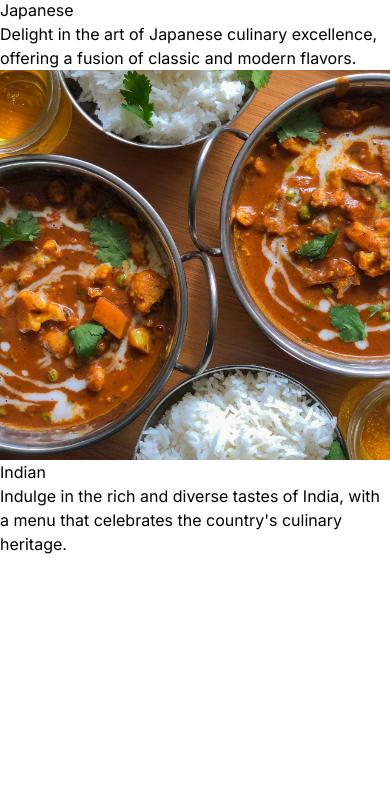
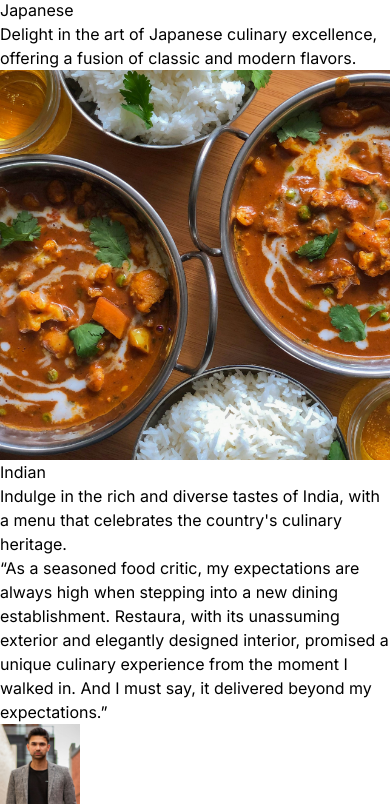
Before and after one commit to Lukas28-cell/Modern-restaura-landingPage, a React (Vite) app: page / in a window 390 px wide. Shown: the part 6197-7001 px from the top of the page. Before the commit the page ends 6753 px from the top, so only its background shows below. Built offline with nearby package versions, Linux system fonts and the light colour scheme.

Commit message:
updating

```diff
--- a/src/App.jsx
+++ b/src/App.jsx
@@ -5,6 +5,7 @@ import Dishes from './component/Dishes'
 import About from './component/About'
 import Mission from './component/Mission'
 import Expertise from './component/Expertise'
+import Review from './component/Review'
 
 const App = () => {
   return (
@@ -15,6 +16,7 @@ const App = () => {
       <About/>
       <Mission/>
       <Expertise/>
+      <Review/>
     </div>
   )
 }
--- a/src/component/Review.jsx
+++ b/src/component/Review.jsx
@@ -1,10 +1,23 @@
 import React from 'react'
+import {REVIEW} from '../constants'
+import xaviour from '../assets/xaviour.jpeg'
+import customer1 from '../assets/customer1.jpeg'
+import customer2 from '../assets/customer2.jpeg'
+import customer3 from '../assets/customer3.jpeg'
+import customer4 from '../assets/customer4.jpeg'
 
 const Review = () => {
   return (
    <section className=' container mx-auto mb-8 mt-12' id='review'>
     <div className=' flex flex-col'>
-        <p className=''></p>
+        <p className='mb-10 text-3xl font-light leading-normal
+        lg:mx-40 tracking-tighter lg:text-[3.5rem]'>
+            {REVIEW.content}
+        </p>
+        <div className=' flex items-center justify-center gap-6'>
+            <img src={xaviour} width={80} height={80} alt={REVIEW.name}
+            className=' rounded-full border' />
+        </div>
     </div>
    </section>
   )
```
